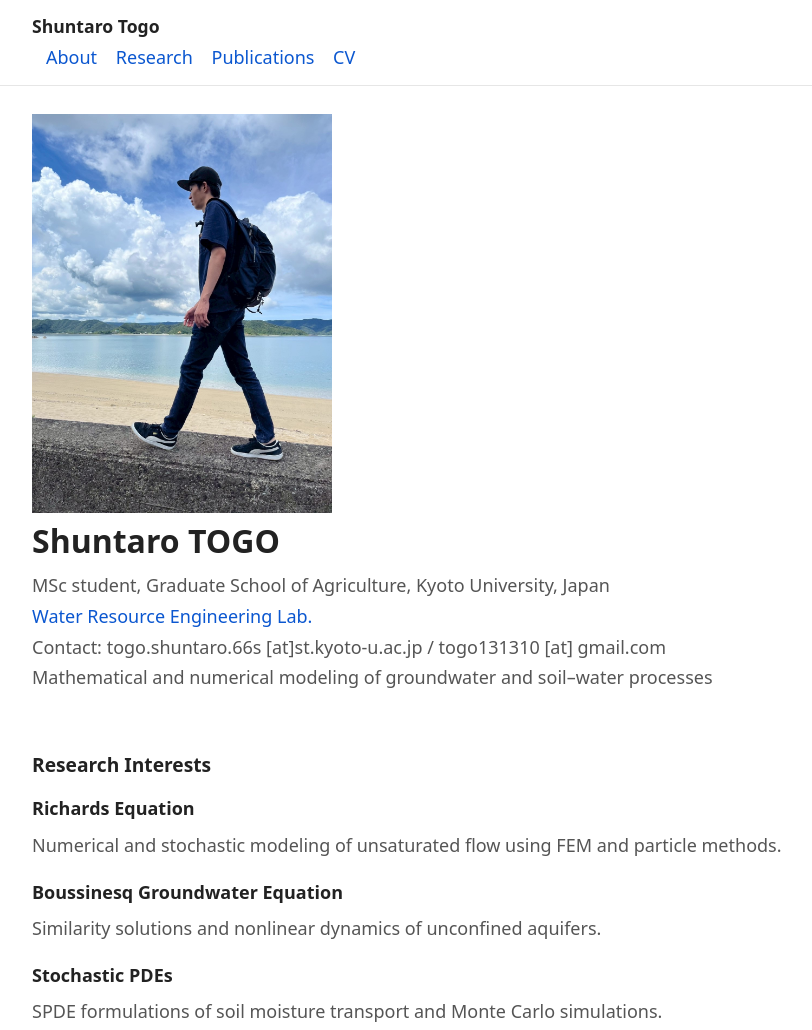
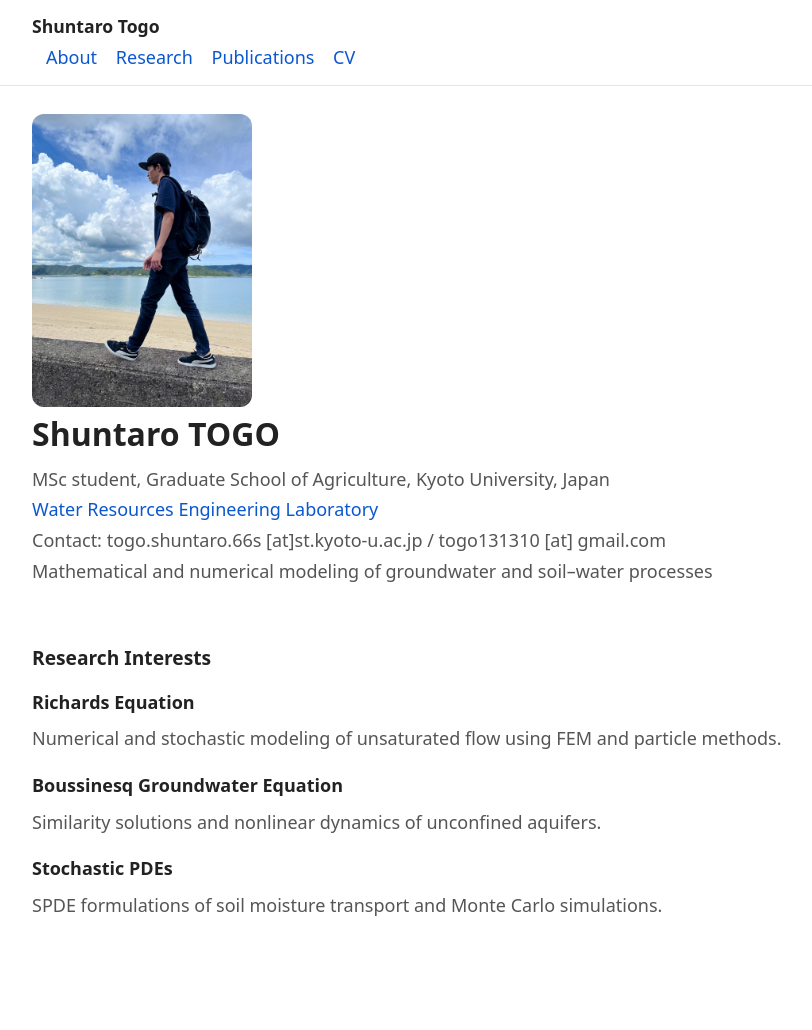
Before and after one commit to togoshun/togoshun.github.io, a plain HTML site: page index.html in a window 1280 px wide. Shown: the whole page, without its empty margins (170-982 px from the left). After the commit the page ends 964 px from the top, so only its background shows below. Drawn offline with Linux system fonts and the light colour scheme.

Commit message:
Improve alt text and link description in index.html
Updated image alt text and link text for clarity.

```diff
--- a/index.html
+++ b/index.html
@@ -24,12 +24,12 @@
 
 <div class="top-wrapper" id="about">
   <div class="container">
-    <img src="me.JPG" alt="my picture" width="300">
+    <img src="me.JPG" alt="Portrait of Shuntaro" class="profile">
     <h1>Shuntaro TOGO</h1>
     <p>
       MSc student, Graduate School of Agriculture, Kyoto University, Japan<br>
 
-      <a href="https://www.wre.kais.kyoto-u.ac.jp/research/research03.html">Water Resource Engineering Lab.</a><br>
+      <a href="https://www.wre.kais.kyoto-u.ac.jp/research/research03.html">Water Resources Engineering Laboratory</a><br>
 
       Contact: togo.shuntaro.66s [at]st.kyoto-u.ac.jp / togo131310 [at] gmail.com<br>
 
```
